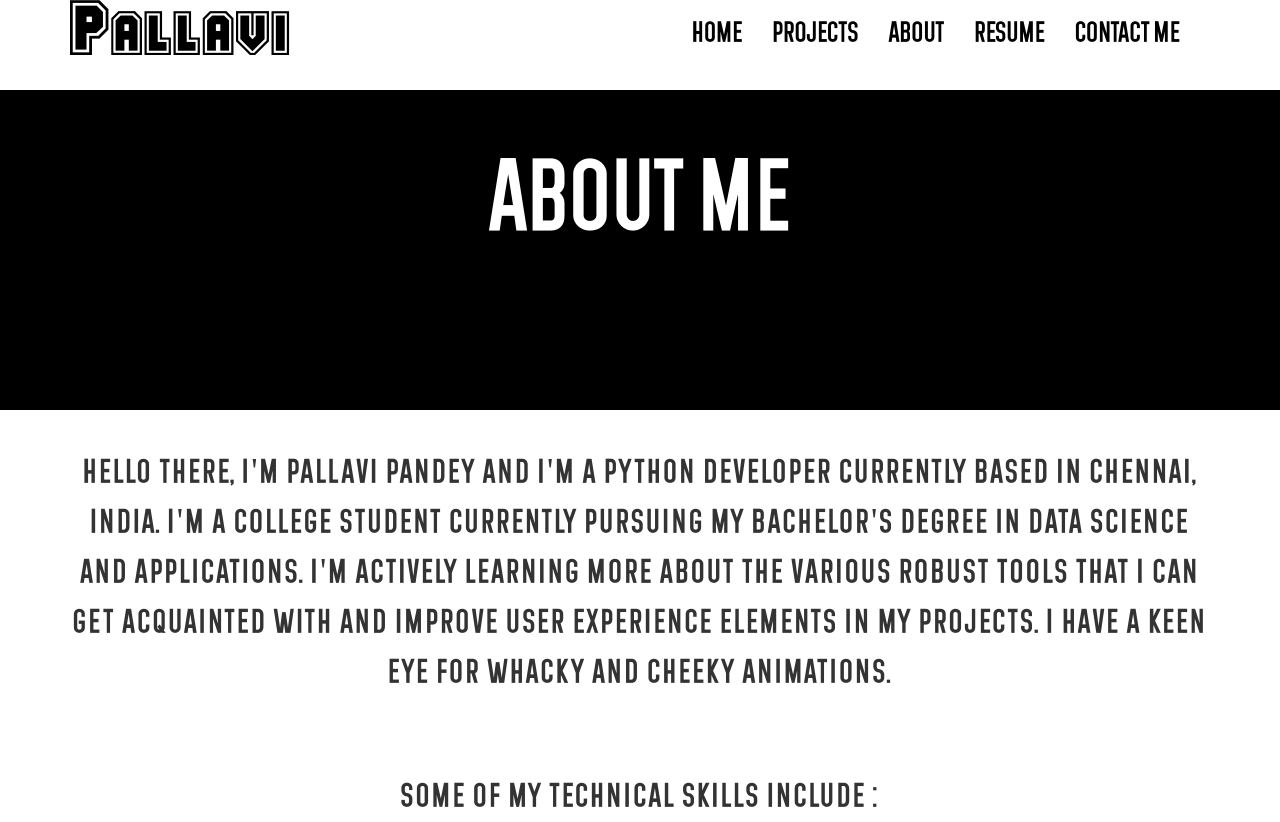
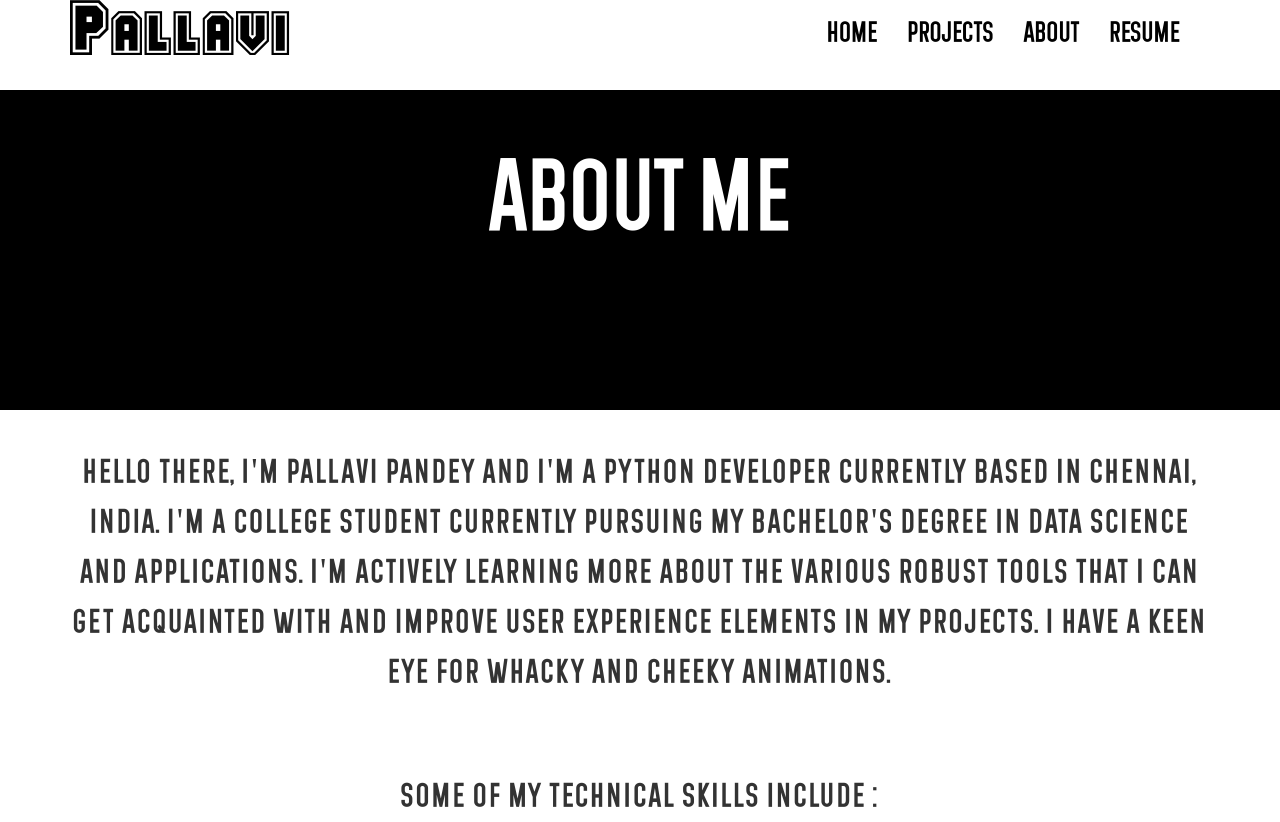
Before and after one commit to Pallavi-Pandey/Pallavi_Portfolio, a plain HTML site: page about.html in a window 1280 px wide. Shown: the top 822 px of the page. Drawn offline with nearby package versions, Linux system fonts and the light colour scheme.

Commit message:
Update about.html

```diff
--- a/about.html
+++ b/about.html
@@ -32,7 +32,7 @@
                     <li><a href="about.html">About</a></li>
                     <li><a href="https://drive.google.com/file/d/111ewAdkLiI7xu_vxpcMTM3wznCBQIYgZ/view?usp=sharing"
                             target="_blank">Resume</a></li>
-                    <li><a href="form.html">Contact Me</a></li>
+<!--                     <li><a href="form.html">Contact Me</a></li> -->
                 </ul>
             </div>
         </div>
```
